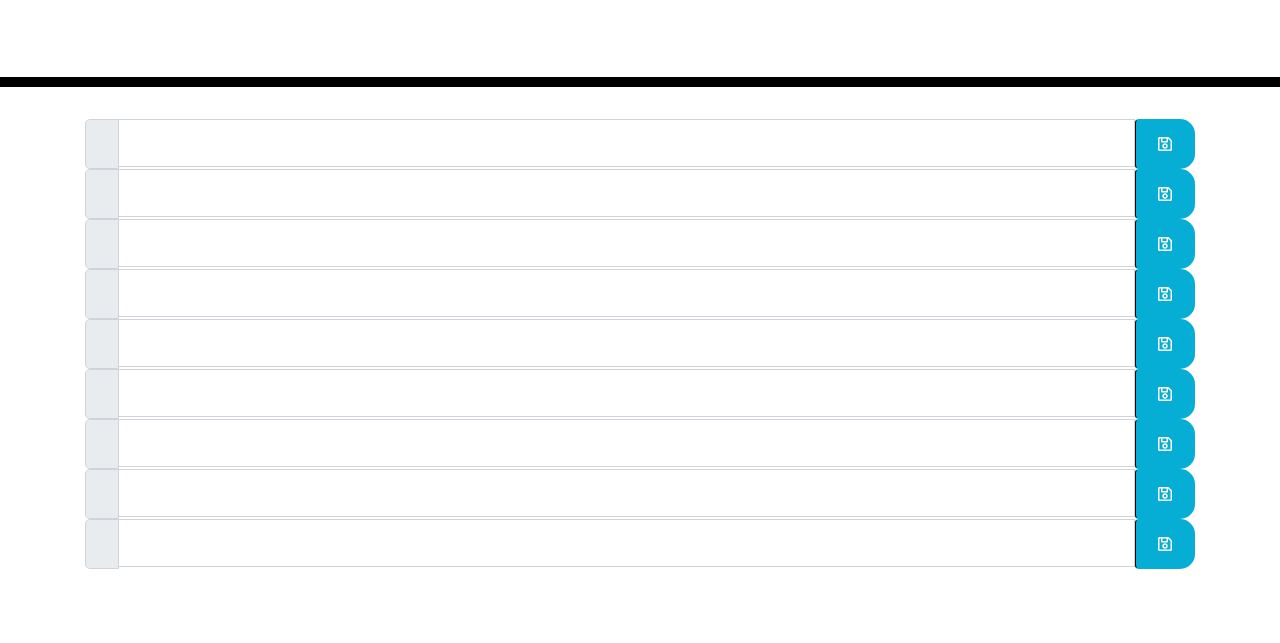
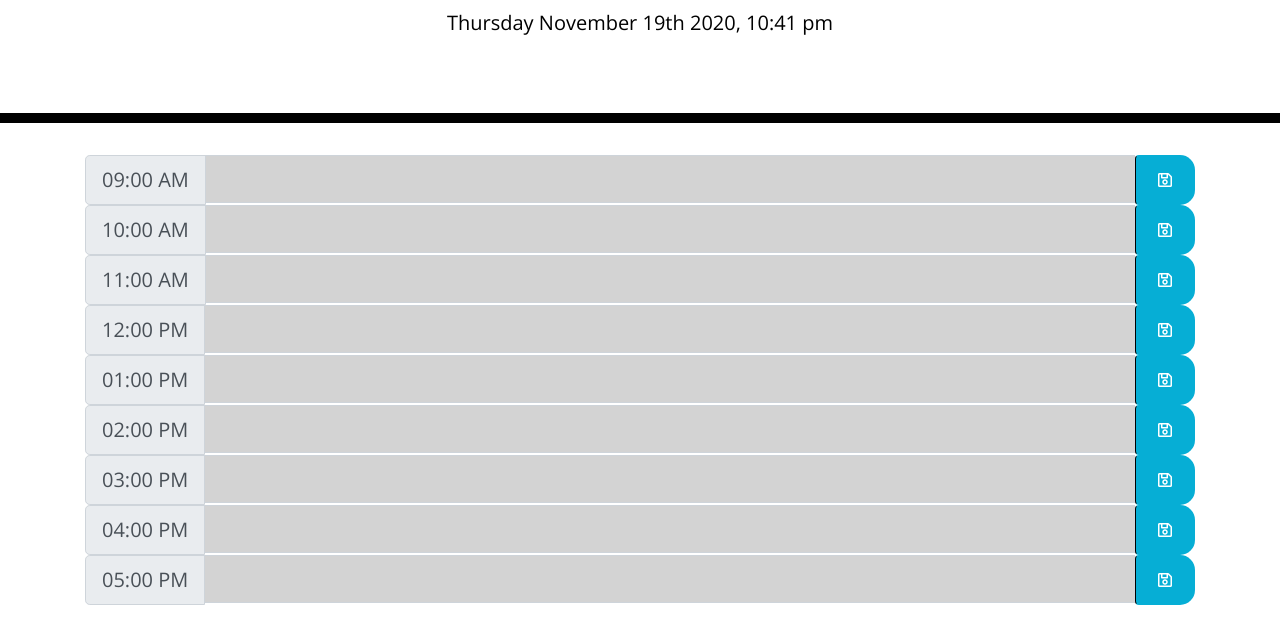
Before and after one commit to angargueta/my-scheduler, a plain HTML site: page index.html in a window 1280 px wide. Shown: the part 181-824 px from the top of the page. Drawn offline with nearby package versions, Linux system fonts and the light colour scheme; files that its build step writes are made by us from their sources.

Commit message:
updated files

```diff
--- a/index.html
+++ b/index.html
@@ -18,7 +18,7 @@
       href="https://fonts.googleapis.com/css?family=Open+Sans&display=swap"
       rel="stylesheet"
     />
-    <link rel="stylesheet" href="./assets/css/style.css" />
+    <link rel="stylesheet" href="/Develop/assets/css/style.css" />
     <title>Work Day Scheduler</title>
   </head>
 
@@ -98,6 +98,6 @@
 
     <script src="https://code.jquery.com/jquery-3.4.1.min.js"></script>
     <script src="https://cdnjs.cloudflare.com/ajax/libs/moment.js/2.24.0/moment.min.js"></script>
-    <script src="./assets/js/script.js"></script>
+    <script src="./Develop/assets/js/script.js"></script>
   </body>
 </html>
```
Also changed, not shown: 2 other files.
